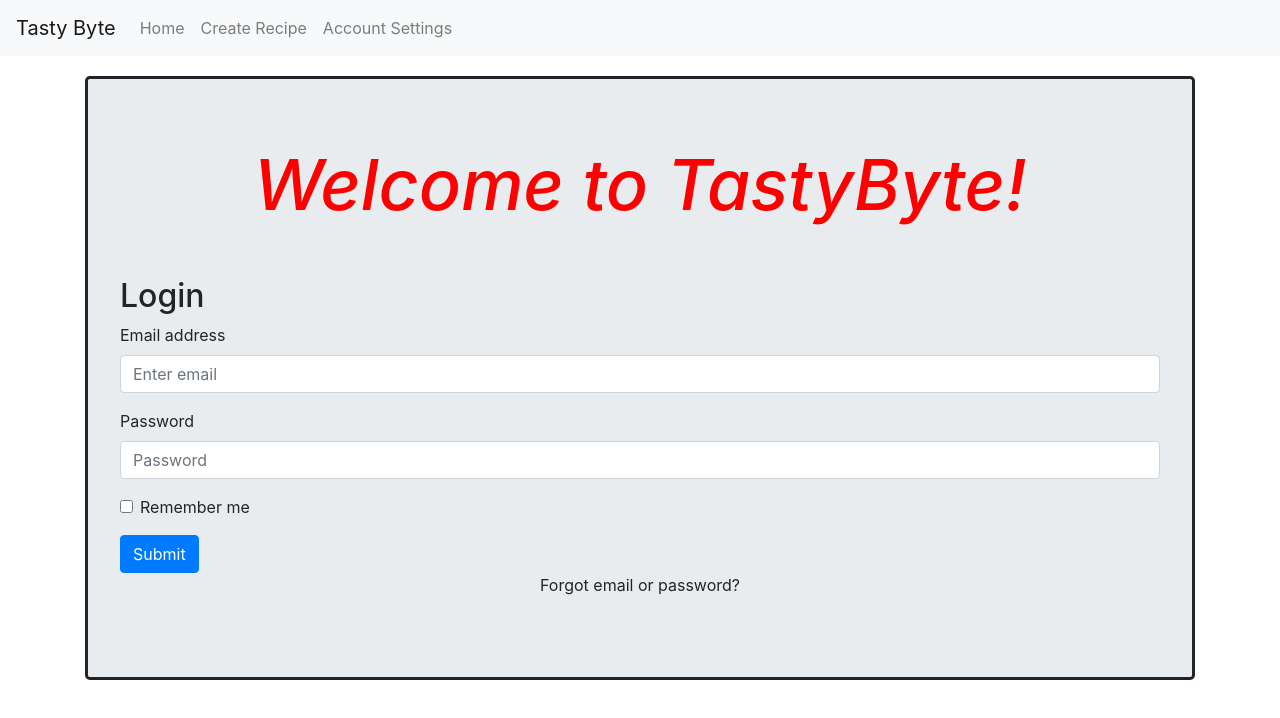
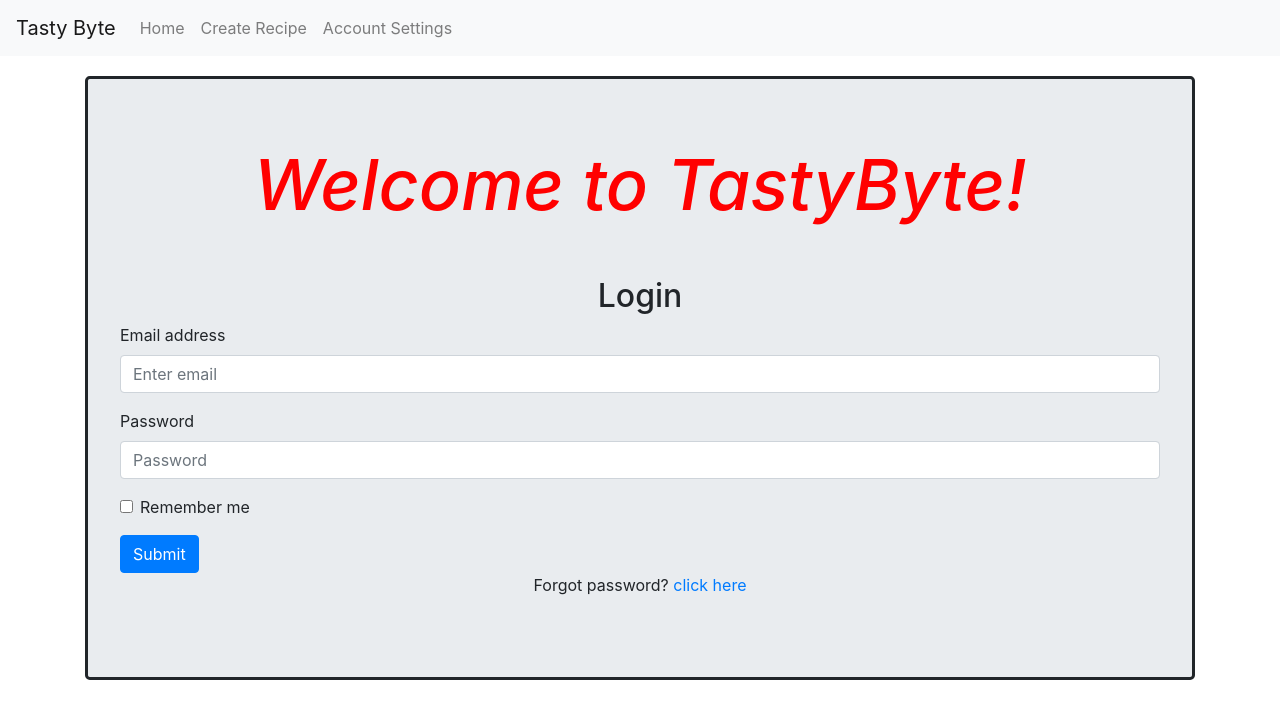
Before and after one commit to philckim/TastyByte, a React (Create React App) app in the folder client/: page /formlogin in a window 1280 px wide. Shown: the top 718 px of the page. Built offline with nearby package versions, Linux system fonts and the light colour scheme.

Commit message:
added recover pw components (just the react for now)

```diff
--- a/client/src/App.js
+++ b/client/src/App.js
@@ -8,6 +8,7 @@ import AccountSettings from "./components/AccountSettings";
 import CustomNavigation from "./components/CustomNavigation";
 import FormLogin from "./components/FormLogin";
 import FormCreateAccount from "./components/CreateAccount";
+import RecoverPassword from "./components/RecoverPassword";
 
 function App() {
   return (
@@ -19,6 +20,7 @@ function App() {
         <Route exact path="/accountsettings" component={AccountSettings} />
         <Route path="/formlogin" component={FormLogin} />
         <Route path="/createaccount" component={FormCreateAccount} />
+        <Route path="/recoverpassword" component={RecoverPassword} />
       </div>
     </Router>
   );
--- a/client/src/components/FormLogin.js
+++ b/client/src/components/FormLogin.js
@@ -24,7 +24,9 @@ class FormLogin extends Component {
             <Button variant="primary" type="submit">
               Submit
             </Button>
-            <p>Forgot email or password?</p>
+            <p>
+              Forgot password? <a href="/recoverpassword">click here</a>
+            </p>
           </Form>
         </Jumbotron>
       </Container>
--- a/client/src/index.css
+++ b/client/src/index.css
@@ -46,3 +46,7 @@ p {
   margin-top: 20px;
   border-style: solid;
 }
+
+h2 {
+  text-align: center;
+}
```
